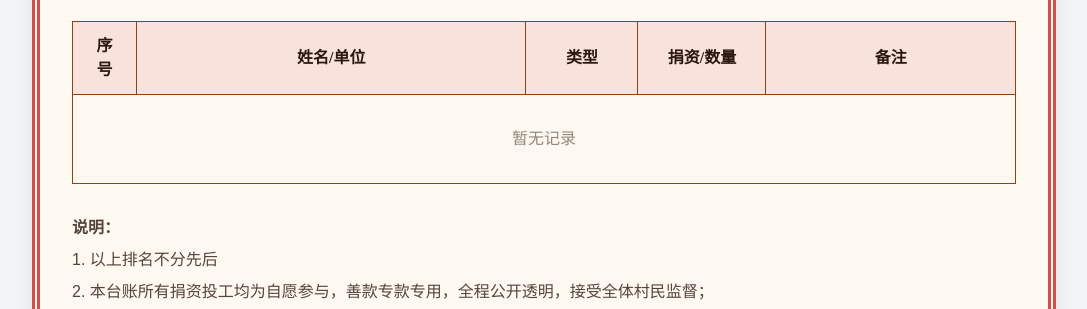
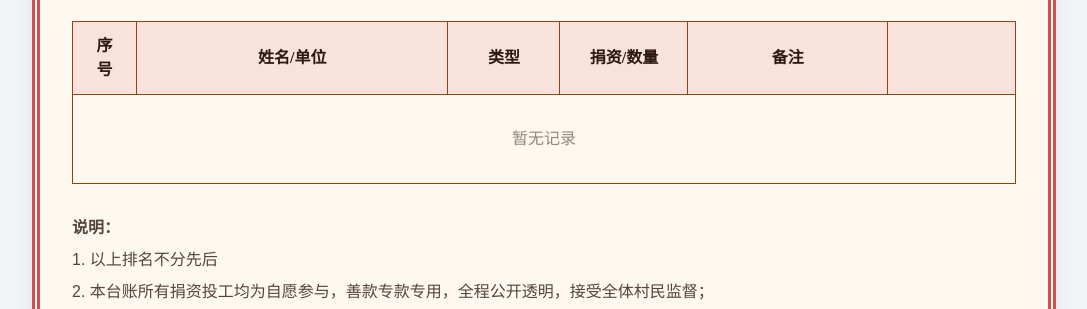
Before and after one commit to shangzhouwan/road, a plain HTML site: page index.html in a window 1280 px wide. Shown: the part 477-786 px from the top of the page, without its empty margins (96-1183 px from the left). Drawn offline with nearby package versions, Linux system fonts and the light colour scheme.

Commit message:
Update index.html

```diff
--- a/index.html
+++ b/index.html
@@ -203,7 +203,7 @@
                             <th class="py-2 md:py-3 px-2 md:px-4 text-center w-20 md:w-28">类型</th>
                             <th class="py-2 md:py-3 px-2 md:px-4 text-center w-24 md:w-32">捐资/数量</th>
                             <th class="py-2 md:py-3 px-2 md:px-4 text-center">备注</th>
-                            <!-- <th class="py-2 md:py-3 px-2 md:px-4 text-center w-24 md:w-32">日期</th> -->
+                            <th class="py-2 md:py-3 px-2 md:px-4 text-center w-24 md:w-32"></th>
                         </tr>
                     </thead>
                     <tbody id="recordTable">
```
